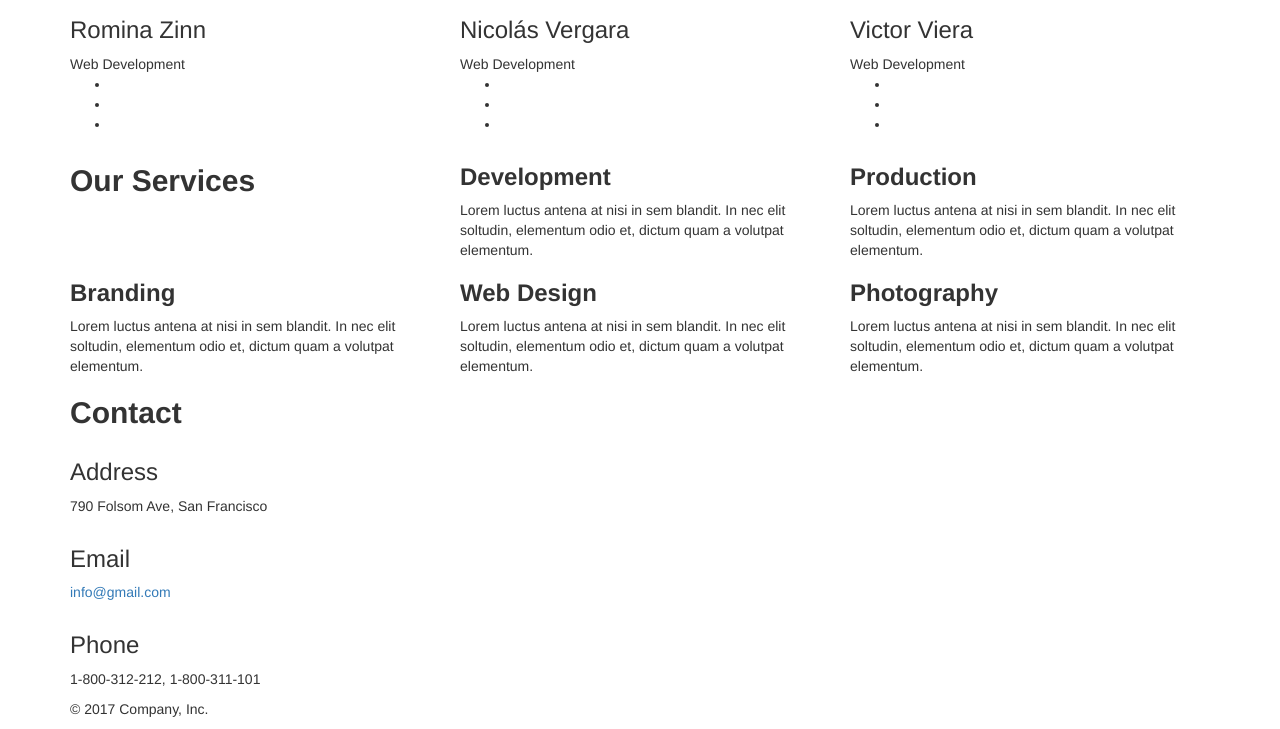
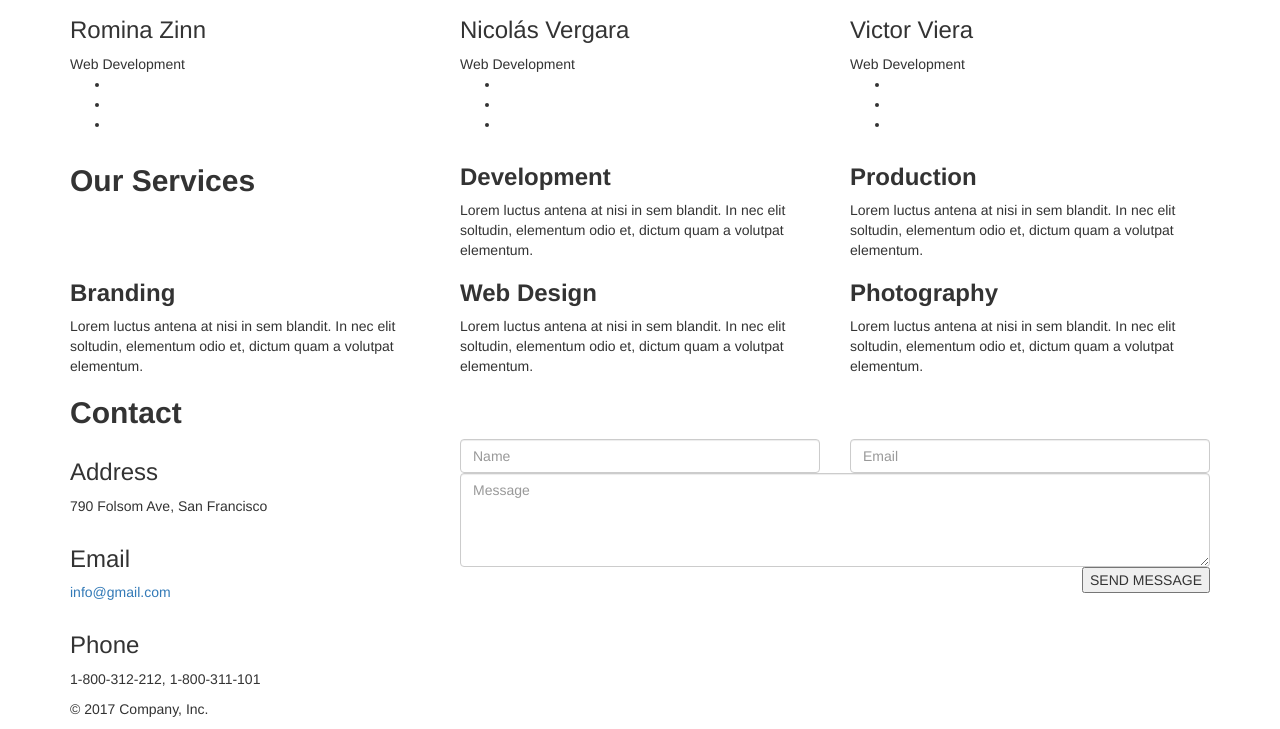
Before and after one commit to NicoVergara/Proyecto-SASS, a plain HTML site: page index.html in a window 1280 px wide. Shown: the part 598-1327 px from the top of the page. Drawn offline with nearby package versions, Linux system fonts and the light colour scheme.

Commit message:
Campos para el formulario.

```diff
--- a/index.html
+++ b/index.html
@@ -259,9 +259,31 @@
 
           </div>
         </div>
+        <!-- Contact Form -->
+        <div class="col-md-8">
+          <form id="contact-form" action="" method="POST">
+            <div class="row">
+              <div class="col-md-12">
+                <div class="row">
+                  <div class="col-md-6">
+                    <input type="text" data-msg-required="Please enter your name." maxlenght="100" class="form-control" name="name" id="name" placeholder="Name" required>
+                  </div>
+                  <div class="col-md-6">
+                    <input type="text"data-msg-required="Please enter your email address." data-msg-email="Please enter a valid email address." maxlenght="100" class="form-control" name="email" id="email" placeholder="Email" required>
+                  </div>
+                </div>
+              </div>
+              <div class="col-md-12">
+                <textarea maxlenght="500" data-msg-required="Please enter your message." rows="4" class="form-control" name="message" id="message" placeholder="Message" required></textarea>
+                <div class="text-right">
+                  <input type="submit" value="SEND MESSAGE" class="button" data-loading-text="Loading...">
+                </div>
+              </div>
+            </div>
+          </form>
+        </div>
+
       </div>
-      <!-- Contact Form -->
-
     </div>
   </section>
   <!-- End Contact -->
```
